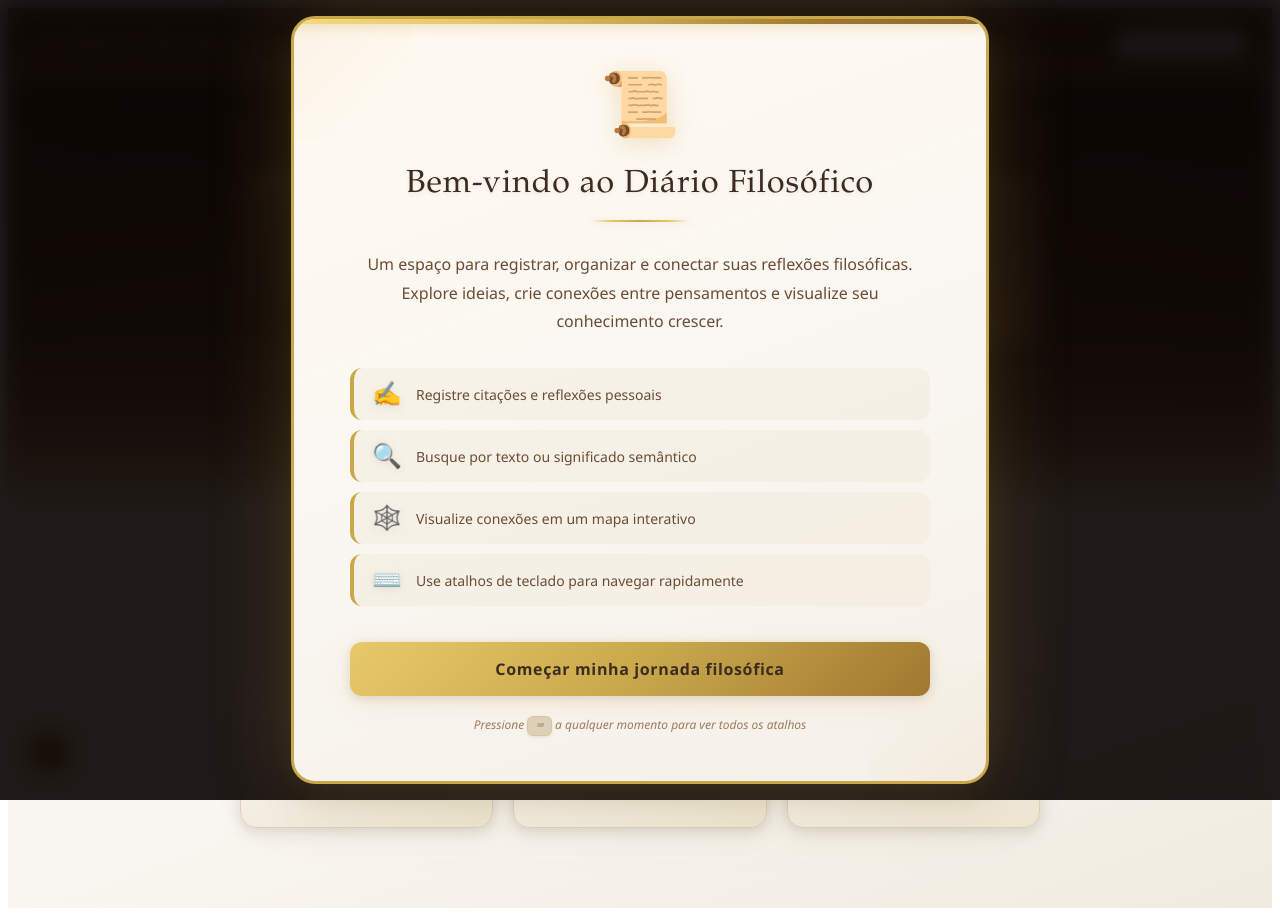
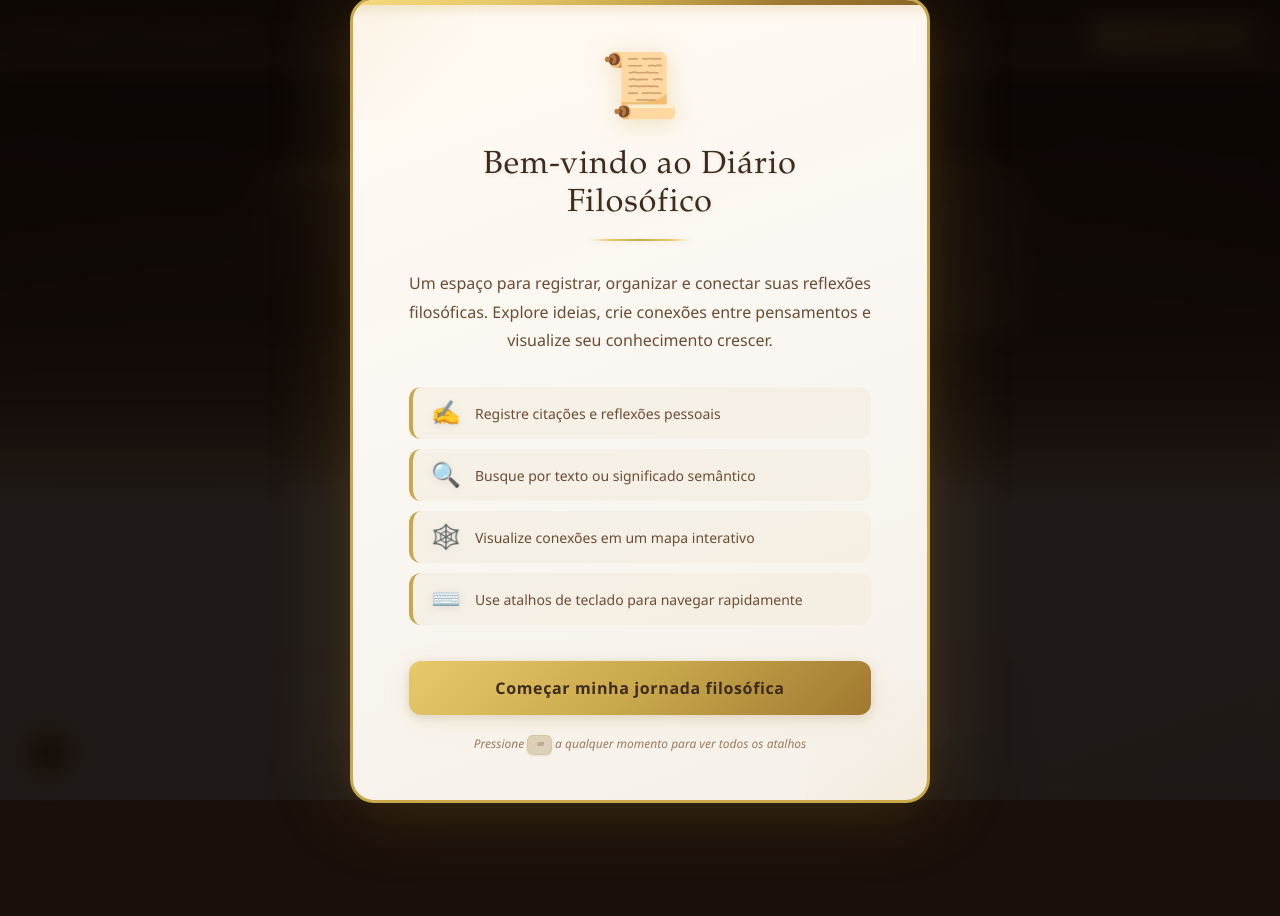
Before and after one commit to carlosdayton/biblioteca-filosofica, a React (Vite) app in the folder frontend/: page / in a window 1280 px wide. After the commit the page ends 800 px from the top, so only its background shows below. Built offline with nearby package versions, Linux system fonts and the light colour scheme.

Commit message:
fix: Remover bordas brancas e corrigir botao Exportar Dados
- Adicionar CSS reset no index.html (margin/padding zero, background escuro)
- Corrigir ExportButton: substituir classes Tailwind por inline styles
  (projeto nao usa Tailwind, botao ficava sem estilo)

```diff
--- a/frontend/index.html
+++ b/frontend/index.html
@@ -28,6 +28,16 @@
 
     <!-- Theme Color -->
     <meta name="theme-color" content="#3D2B1F" />
+
+    <style>
+      *, *::before, *::after { box-sizing: border-box; margin: 0; padding: 0; }
+      html, body {
+        width: 100%; height: 100%;
+        background: #1A0F0A;
+        overflow-x: hidden;
+      }
+      #root { min-height: 100vh; }
+    </style>
   </head>
   <body>
     <div id="root"></div>
--- a/frontend/src/components/ExportButton.tsx
+++ b/frontend/src/components/ExportButton.tsx
@@ -1,6 +1,7 @@
 import { Download } from 'lucide-react'
 import { localStorageService } from '../services/LocalStorageService'
 import { useToastContext } from '../context/ToastContext'
+import { colors, fonts, gradients, shadows, transitions } from '../styles/theme'
 
 export function ExportButton() {
   const addToast = useToastContext()
@@ -29,11 +30,36 @@ export function ExportButton() {
   return (
     <button
       onClick={handleExport}
-      className="flex items-center gap-2 px-4 py-2 bg-gradient-to-r from-amber-600 to-amber-700 text-white rounded-lg hover:from-amber-700 hover:to-amber-800 transition-all duration-200 shadow-md hover:shadow-lg"
       title="Exportar todos os dados para arquivo JSON"
+      style={{
+        display: 'flex',
+        alignItems: 'center',
+        gap: 8,
+        padding: '8px 16px',
+        background: gradients.goldRich,
+        border: 'none',
+        borderRadius: 8,
+        fontFamily: fonts.sans,
+        fontSize: 13,
+        fontWeight: 700,
+        color: colors.brown,
+        cursor: 'pointer',
+        boxShadow: shadows.cardGold,
+        letterSpacing: '0.03em',
+        transition: `all ${transitions.normal}`,
+        whiteSpace: 'nowrap',
+      }}
+      onMouseEnter={e => {
+        e.currentTarget.style.transform = 'translateY(-2px)'
+        e.currentTarget.style.boxShadow = shadows.cardGoldHover
+      }}
+      onMouseLeave={e => {
+        e.currentTarget.style.transform = 'none'
+        e.currentTarget.style.boxShadow = shadows.cardGold
+      }}
     >
-      <Download size={18} />
-      <span className="hidden sm:inline">Exportar Dados</span>
+      <Download size={15} />
+      <span>Exportar Dados</span>
     </button>
   )
 }
```
